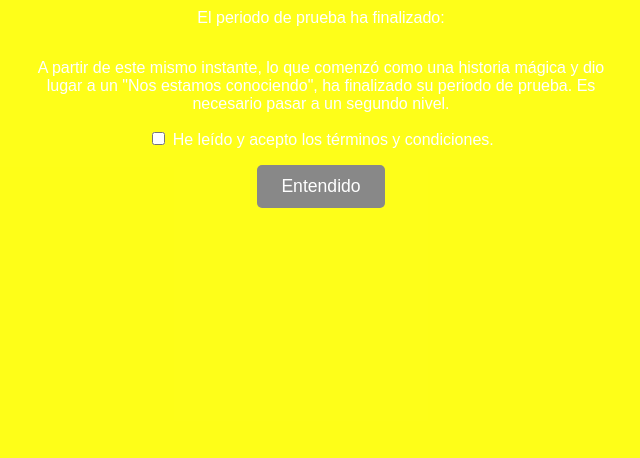
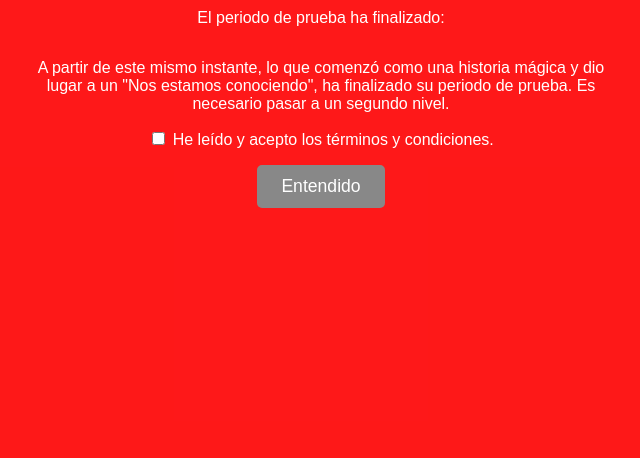
Before and after one commit to w3bm4st3r22/Web, a plain HTML site: page index.html in a window 1280 px wide. Shown: the part 342-800 px from the top of the page, without its empty margins (335-975 px from the left). Drawn offline with Linux system fonts and the light colour scheme.

Commit message:
Update index.html

```diff
--- a/index.html
+++ b/index.html
@@ -21,7 +21,7 @@
       left: 0;
       width: 100%;
       height: 100%;
-      background-color: rgba(255, 255, 0, 0.9);
+      background-color: rgba(255, 0, 0, 0.9);
       color: white;
       display: flex;
       justify-content: center;
```
